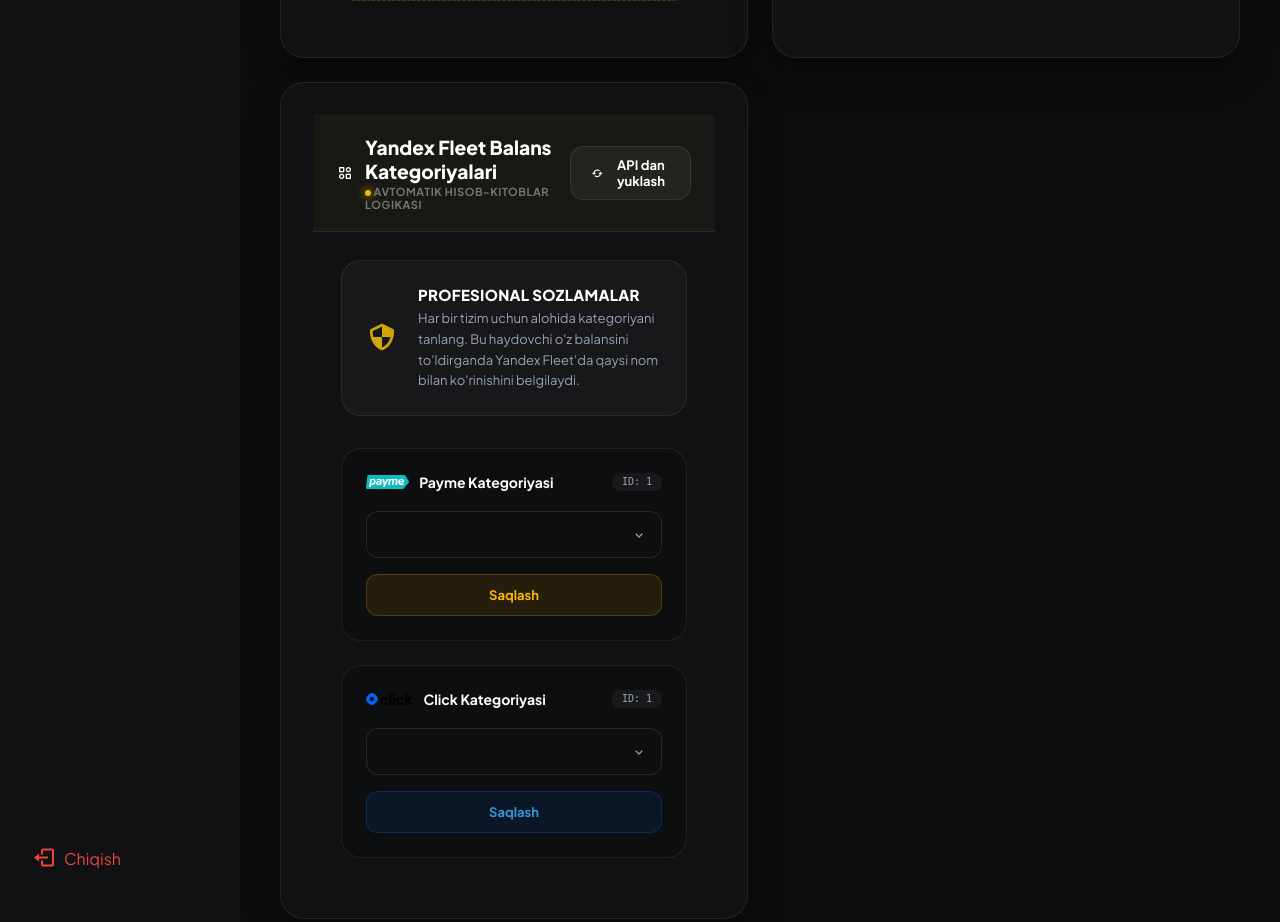
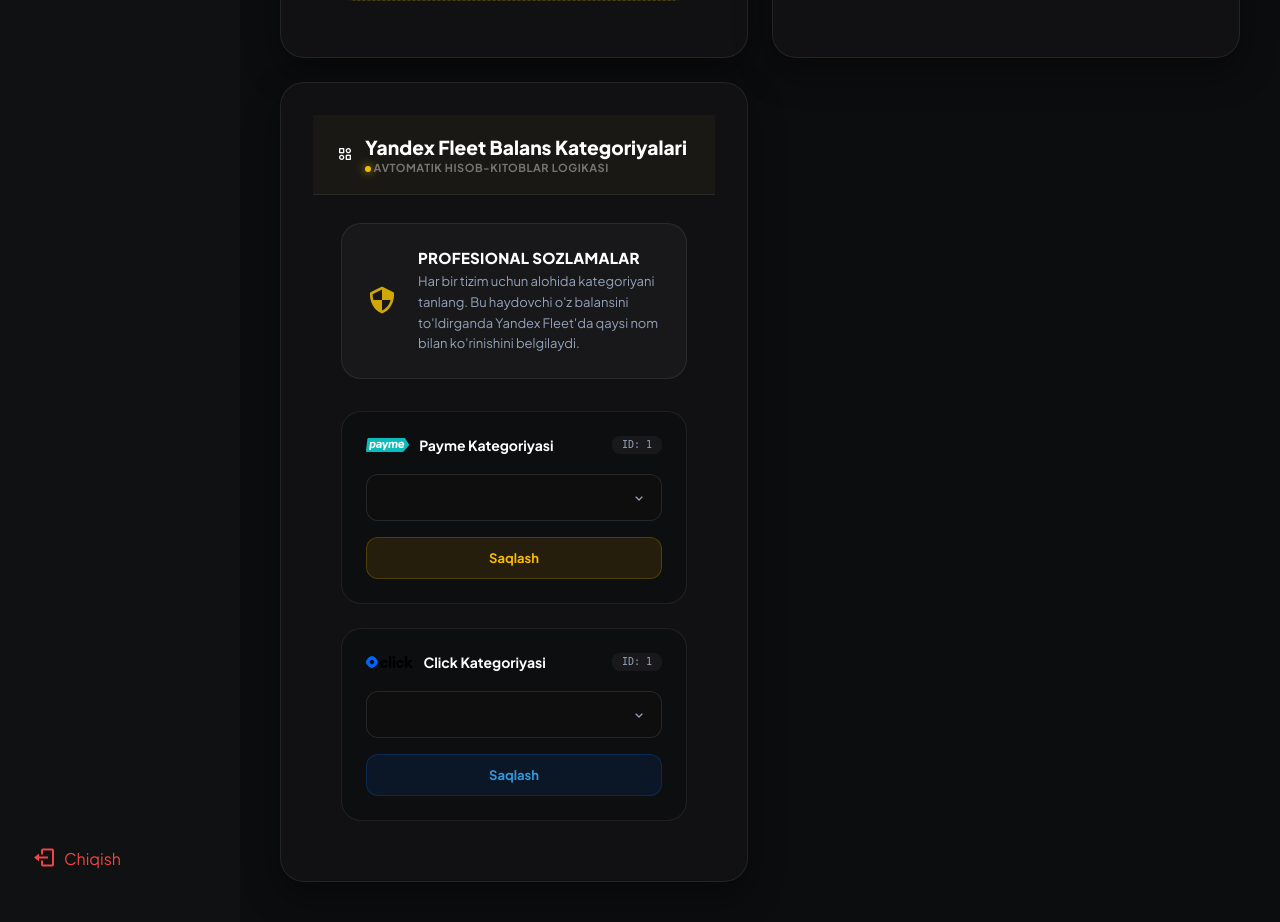
Before and after one commit to islampayments-byte/IslomCRM.uz, a Flask app: page /user/settings/payments in a window 1280 px wide. Shown: the part 827-1749 px from the top of the page. Run offline with Flask 3, Linux system fonts and the light colour scheme; a user stored in the database is signed in; tables that the repository leaves empty hold one stand-in row (values such as "Sample post"); a database or web service that is not in the repository returns one stand-in record (values such as "Sample title"); data that the repository does not hold is empty.

Commit message:
Remove API download button

```diff
--- a/templates/user/payment_settings.html
+++ b/templates/user/payment_settings.html
@@ -184,9 +184,7 @@
                 </div>
             </div>
             {% if current_user.yandex_keys_active %}
-            <button type="button" id="loadCategoriesBtn" onclick="loadYandexCategories()" class="btn-refresh-premium">
-                <i class='bx bx-refresh' id="refreshIcon"></i> API dan yuklash
-            </button>
+            {# Manual refresh button removed as per user request #}
             {% endif %}
         </div>
 
@@ -535,18 +533,20 @@ function loadYandexCategories() {
     const icon = document.getElementById('refreshIcon');
     const msgBox = document.getElementById('catStatusMsg');
 
-    icon.classList.add('bx-spin');
-    msgBox.style.display = 'none';
+    if (icon) icon.classList.add('bx-spin');
+    if (msgBox) msgBox.style.display = 'none';
 
     fetch('/user/ajax/yandex-categories')
         .then(response => response.json())
         .then(data => {
-            icon.classList.remove('bx-spin');
+            if (icon) icon.classList.remove('bx-spin');
 
             if (data.error) {
+                if (msgBox) {
                     msgBox.innerHTML = `<i class='bx bx-error-circle'></i> ${data.error}`;
                     msgBox.className = 'premium-alert-box alert-error';
                     msgBox.style.display = 'block';
+                }
                 return;
             }
 
@@ -562,22 +562,26 @@ function loadYandexCategories() {
                 `<option value="${cat.id}">${cat.name}</option>`
             ).join('');
 
-            paymeSelect.innerHTML = optionsHtml;
-            clickSelect.innerHTML = optionsHtml;
+            if (paymeSelect) paymeSelect.innerHTML = optionsHtml;
+            if (clickSelect) clickSelect.innerHTML = optionsHtml;
 
             // Restore current selections if they exist in new list
-            paymeSelect.value = currentPayme;
-            clickSelect.value = currentClick;
+            if (paymeSelect) paymeSelect.value = currentPayme;
+            if (clickSelect) clickSelect.value = currentClick;
 
+            if (msgBox) {
                 msgBox.innerHTML = "<i class='bx bx-check-circle'></i> Kategoriyalar muvaffaqiyatli yangilandi!";
                 msgBox.className = 'premium-alert-box alert-success';
                 msgBox.style.display = 'block';
                 setTimeout(() => { msgBox.style.display = 'none'; }, 4000);
+            }
         })
         .catch(err => {
-            icon.classList.remove('bx-spin');
+            if (icon) icon.classList.remove('bx-spin');
+            if (msgBox) {
                 msgBox.innerHTML = "<i class='bx bx-error'></i> Tarmoq xatosi!";
                 msgBox.style.display = 'block';
+            }
         });
 }
 
```
Lines whose indentation alone changed are shown as unchanged.
